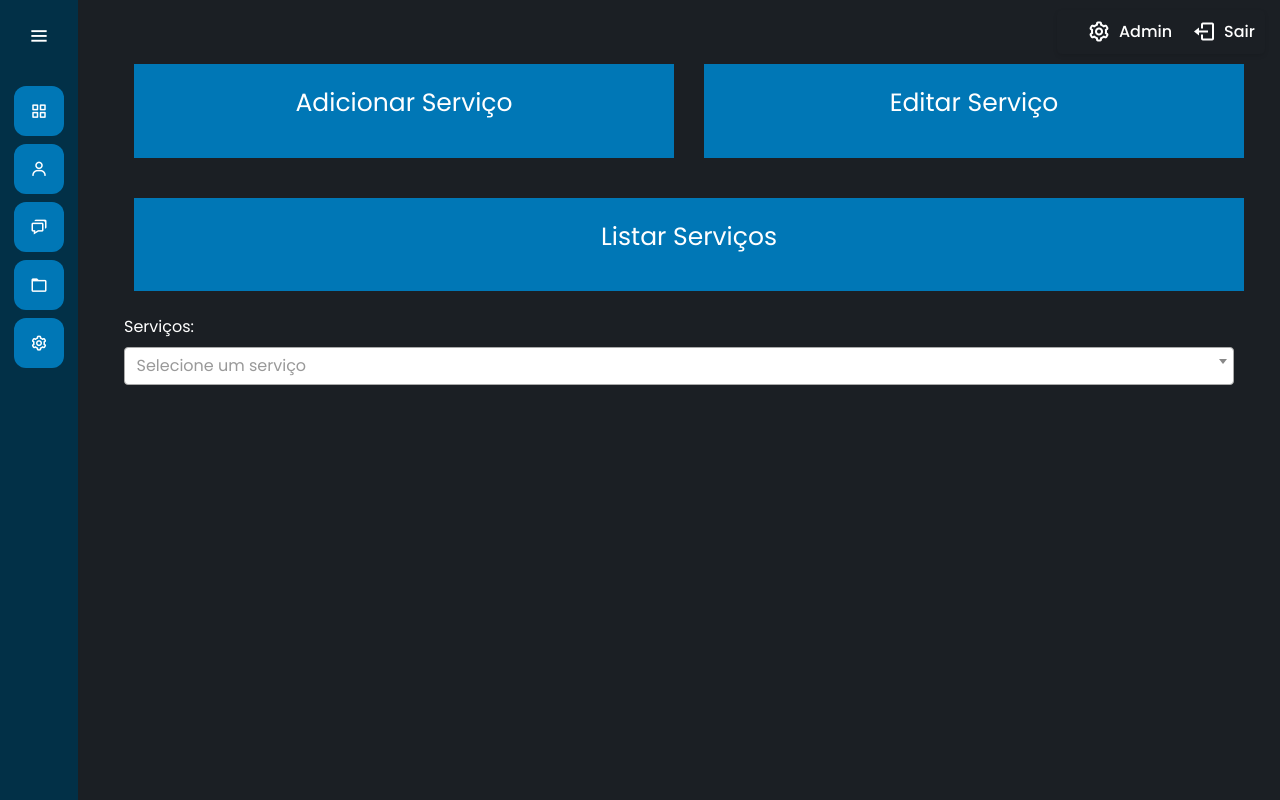
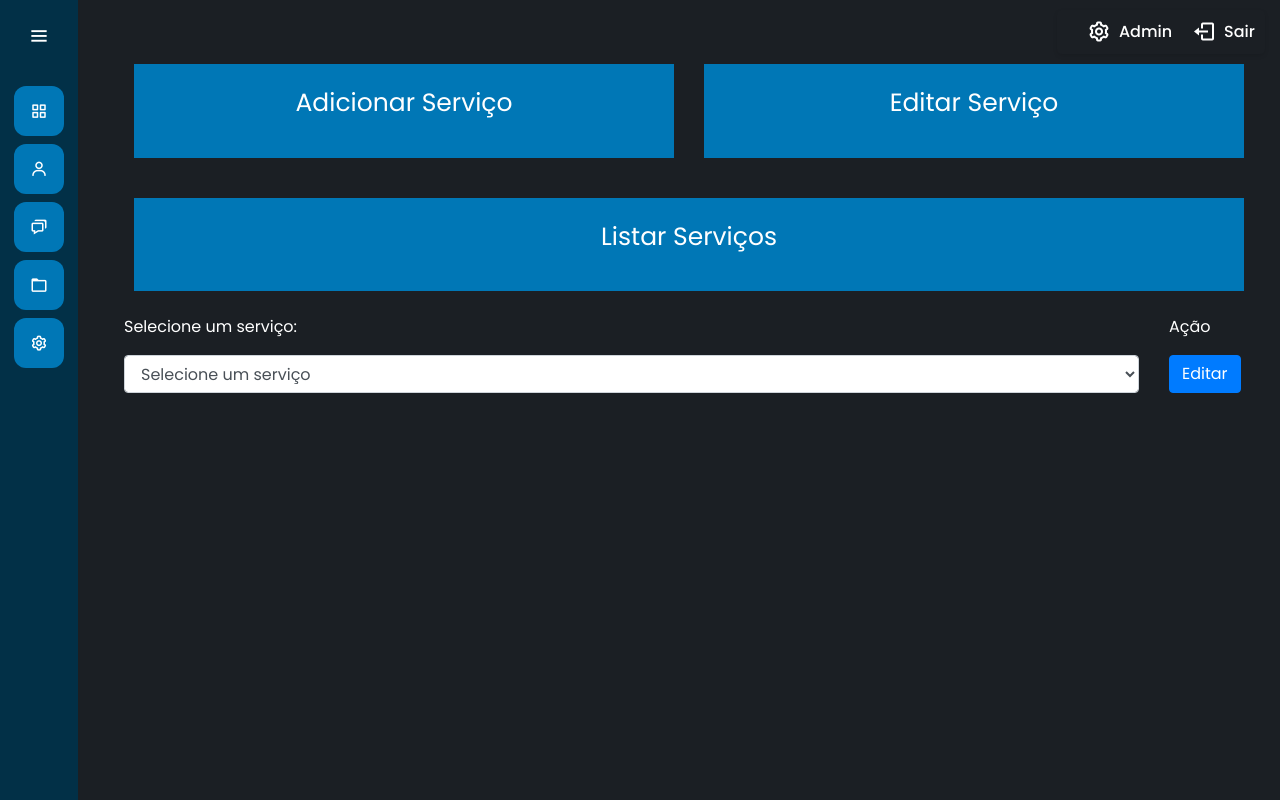
Before and after one commit to strvictor/AutoSync, a Django app: page /servicos/editar_servico/ in a window 1280 px wide. Run offline with Django 5.2, Linux system fonts and the light colour scheme; a user stored in the database is signed in; tables that the repository leaves empty hold one stand-in row (values such as "Sample post"); parts of the project's set-up code (start-up, migrations or seed data) failed here and were passed over; some libraries are stand-ins or nearby versions.

Commit message:
feat: :sparkles: Adicionada funcionalidade de seleção de serviço e melhorias na interface de edição

```diff
--- a/servicos/commands.py
+++ b/servicos/commands.py
@@ -117,7 +117,6 @@
     def trata_emails(id_servico):
         servico_cliente = Servicos.objects.get(id=id_servico)
 
-
         if servico_cliente.status == 'Em Orçamento' and servico_cliente.notifica_cliente:
             assunto = "AutoSync: Seu orçamento está pronto! Confira os detalhes 💼"
 
--- a/servicos/templates/editar_servico.html
+++ b/servicos/templates/editar_servico.html
@@ -39,39 +39,104 @@
     </div>
 
     <div class="editar_servico">
-        <form action='{% url "editar_servico" %}' method="POST">
+        <form action='{% url "seleciona_servico" %}' method="POST">
             {% csrf_token %}
-                <label for="id_cliente">Serviços:</label>
-                <select id="servico" onchange="atualiza_servico()" name="servico" class="form-control select-servico">
-                    <option value="" disabled selected>Selecione um serviço</option>
-                    {% for servico in servicos %}
-                    <option value="{{ servico.id }}">{{ servico.titulo }} | {{ servico.protocolo }}</option>
-                    {% endfor %}
-                </select>
+            <div class="row">
+                <div class="col-md-11">
+                    <p>Selecione um serviço:</p>
+                    <select id="servico_selecionado" name="servico_selecionado" class="form-control select-servico" required>
+                        <option value="" disabled selected>Selecione um serviço</option>
+                        {% for servico in servicos %}
+                        <option value="{{ servico.id }}">{{ servico.titulo }} | {{ servico.protocolo }} | {{ servico.cliente }}</option>
+                        {% endfor %}
+                    </select>
+                </div>
+                <div class="col-md-1">
+                    <p>Ação</p>
+                    <button type="submit" class="btn btn-primary">Editar</button>
+                </div>
+            </div>
         </form>
         <br>
-        <div id="form-atualiza-servico" style="display: none;">
-            <input type="hidden" id="id_servico">
-            <p>Título:</p>
-            <input type="text" id="titulo" class="form-control">
-            <br>
-            <p>Cliente:</p>
-            <input type="text" id="cliente" class="form-control">
-            <br>
-            <p>Carro:</p>
-            <input type="text" id="carro" class="form-control">
-            <br>
-            <p>Categoria de Manutenção:</p>
-            <input type="text" id="categoria_manutencao" class="form-control">
-            <br>
-            <p>Data de Início:</p>
-            <input type="date" id="data_inicio" class="form-control">
-            <br>
-            <p>Data de Entrega:</p>
-            <input type="date" id="data_entrega" class="form-control">
-            <br>
-            <button id="salvar-servico" class="btn btn-success">Salvar</button>
+
+        {% if dados %}
+            <div class="row">
+                <!-- Cliente -->
+                <div class="col-md-6 form-group">
+                    <label>Cliente:</label>
+                    <input disabled name="cliente" type="text" value="Nome do Cliente" class="form-control">
+                </div>
+
+                <!-- Carro -->
+                <div class="col-md-6 form-group">
+                    <label>Veículo:</label>
+                    <input disabled name="veiculo" type="text" value="Nome do Veiculo" class="form-control">
+                </div>
+
+                <!-- Título do Serviço -->
+                <div class="col-md-6 form-group">
+                    <label>Título do Serviço:</label>
+                    <input name="servico" type="text" value="Nome do Titulo" class="form-control">
+                </div>
+                <div class="col-md-6 form-group">
+                    <label>Mecânico Responsável:</label>
+                    <input name="mecanico" type="text" value="Nome do Mecancio" class="form-control">
+                </div>
+                <div class="col-md-12 form-group">
+                    <label for="categorias">Serviços:</label>
+                    <div id="categorias-container">
+                        {% for categoria in dados.relacao %}
+                            <div class="row mb-2 categoria-row">
+                                <div class="col-md-6">
+                                    <select name="categorias" id='categorias' class="form-control" required>
+                                        <option value="{{categoria.categoria.id}}" selected>{{ categoria.categoria }}</option>
+                                            {% for categorias_exist in dados.categorias_existentes %}
+                                                <option value="{{ categorias_exist.id }}">{{ categorias_exist.titulo }}</option>
+                                            {% endfor %}
+                                    </select>
+                                </div>
+                                <div class="col-md-3">
+                                    <input type="text" name="valor_mao_de_obra" value="{{categoria.valor_mao_de_obra}}" class="form-control" placeholder="Valor do Serviço">
+                                </div>
+                                <div class="col-md-3">
+                                    <input type="number" name="quantidades" value="{{categoria.quantidade}}" class="form-control" placeholder="Quantidade" min="1" required>
+                                </div>
+                                <!-- <div class="col-md-1">
+                                    <button type="button" class="btn btn-danger" onclick="remover_servico()">X</button>
+                                </div> -->
+                            </div>
+                        </div>
+
+                        {% endfor %}
+                    <button type="button" id="add-categoria" class="btn btn-primary mt-2">Adicionar Serviço</button>
+                </div>
+            <!-- Data Início -->
+            <div class="col-md-6 form-group">
+                <label for="data_inicio">Data Início:</label>
+                <input id="data_inicio" name="data_inicio" type="date" class="form-control" required>
+            </div>
+
+            <!-- Data Entrega -->
+            <div class="col-md-6 form-group">
+                <label for="data_entrega">Data Entrega:</label>
+                <input id="data_entrega" name="data_entrega" type="date" class="form-control" required>
+            </div>
         </div>
+
+
+
+            <p>{{dados}}</p>
+            <p>{{dados.relacao}}</p>
+            {% for categoria in dados.relacao %}
+                <p>Categoria:</p>
+                <p>{{categoria}}</p>
+                <p>Qtd</p>
+                <p>{{categoria.quantidade}}</p>
+                <p>Mao de obra</p>
+                <p>{{categoria.valor_mao_de_obra}}</p>
+            {% endfor %}
+        {% endif %}
+
     </div>
 </div>
 <script src="https://code.jquery.com/jquery-3.6.0.min.js"></script>
--- a/servicos/templates/servico.html
+++ b/servicos/templates/servico.html
@@ -225,6 +225,7 @@
 {% endblock %}
 
 {% block 'dashboard' %}
+    <br>
     <div class="container" id="conteudo">
         {% if messages %}
             <div class="messages">
--- a/servicos/urls.py
+++ b/servicos/urls.py
@@ -5,6 +5,7 @@
 urlpatterns = [
     path('novo_servico/', login_required(views.novo_servico, login_url='/login/'), name='novo_servico'),
     path('editar_servico/', login_required(views.editar_servico, login_url='/login/'), name='editar_servico'),
+    path('seleciona_servico/', login_required(views.seleciona_servico, login_url='/login/'), name='seleciona_servico'),
     path('listar_servicos/', login_required(views.listar_servico, login_url='/login/'), name='listar_servico'),
     path('protocolo/<str:protocolo>', login_required(views.protocolo, login_url='/login/'), name='servico'),
     path('alterar_servico/<int:servico_id>', login_required(views.alterar_servico, login_url='/login/'), name='alterar_servico'),
--- a/servicos/views.py
+++ b/servicos/views.py
@@ -6,7 +6,7 @@
 from .commands import ProcessaServicos, EnviaEmail
 from django.core import serializers
 from django.contrib import messages
-from .models import Servicos, Cliente, Carro
+from .models import Servicos, CategoriaManutencao
 import json
 
 
@@ -44,39 +44,7 @@
         return render(request, 'editar_servico.html', {'servicos': lista_servicos})
 
     elif request.method == 'POST':
-        id_servico = request.POST.get('servico_id')
-        servicos = Servicos.objects.filter(id=id_servico).select_related('cliente', 'carro').prefetch_related('categoria_manutencao')
-
-        if servicos.exists():
-            servico = servicos.first()
-            cliente = servico.cliente
-            carro = servico.carro
-            categorias = servico.categoria_manutencao.all()
-
-            servico_data = {
-                'id': servico.id,
-                'titulo': servico.titulo,
-                'cliente': {
-                    'id': cliente.id,
-                    'nome': cliente.nome,
-                    'sobrenome': cliente.sobrenome,
-                    'email': cliente.email,
-                    'cpf': cliente.cpf,
-                },
-                'carro': {
-                    'id': carro.id,
-                    'carro': carro.carro,
-                    'placa': carro.placa,
-                    'ano': carro.ano,
-                },
-                'categorias': [{'id': categoria.id, 'titulo': categoria.titulo, 'preco': categoria.preco} for categoria in categorias],
-                'data_inicio': servico.data_inicio,
-                'data_entrega': servico.data_entrega,
-            }
-
-            return JsonResponse({'valores': servico_data})
-        else:
-            return JsonResponse({'error': 'Serviço não encontrado'}, status=404)
+        ...
     else:
         return redirect('editar_servico')
 
@@ -116,3 +84,29 @@
     processa_servicos = ProcessaServicos(request)
 
     return processa_servicos.busca_carros_por_cliente(cliente_id)
+
+
+def seleciona_servico(request):
+    if request.method == 'GET':
+        return redirect('novo_servico')
+    else:
+        servico_id = request.POST.get('servico_selecionado')
+        servicos = Servicos.objects.all()
+        print(f'servico id: {servico_id}')
+
+        categorias_existentes = CategoriaManutencao.objects.all()
+
+        servico = Servicos.objects.get(id=servico_id)
+        dados = {
+            'titulo': servico.titulo,
+            'cliente': servico.cliente.nome,
+            'carro': servico.carro.carro,
+            'placa': servico.carro.placa,
+            'categoria': servico.categoria_manutencao.all(),
+            'relacao': servico.servicocategoriaquantidade_set.all(),
+            'categorias_existentes': categorias_existentes,
+        }
+
+        return render(request, 'editar_servico.html', {'servicos:': servicos,
+                                                  'dados': dados,
+                                                  })
```
